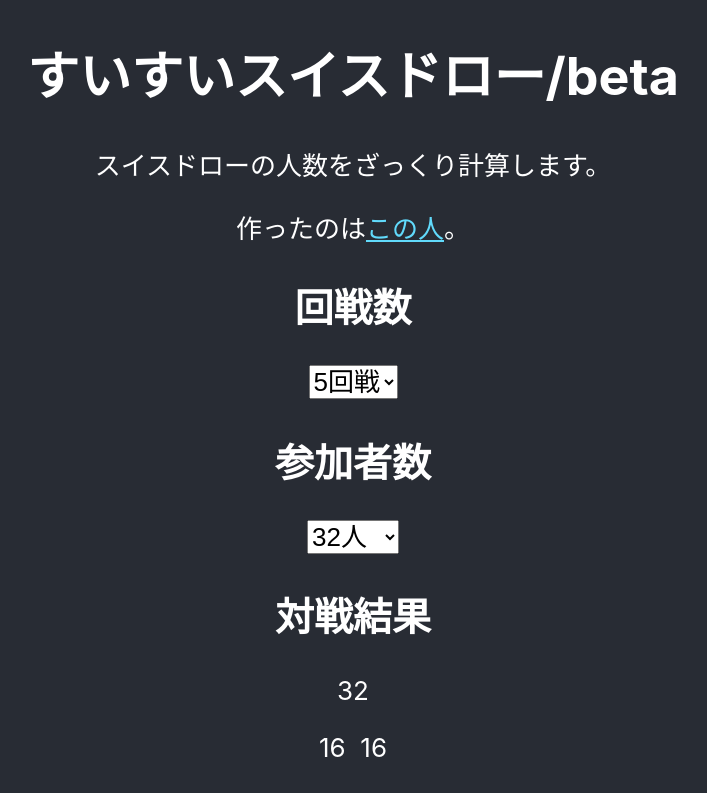
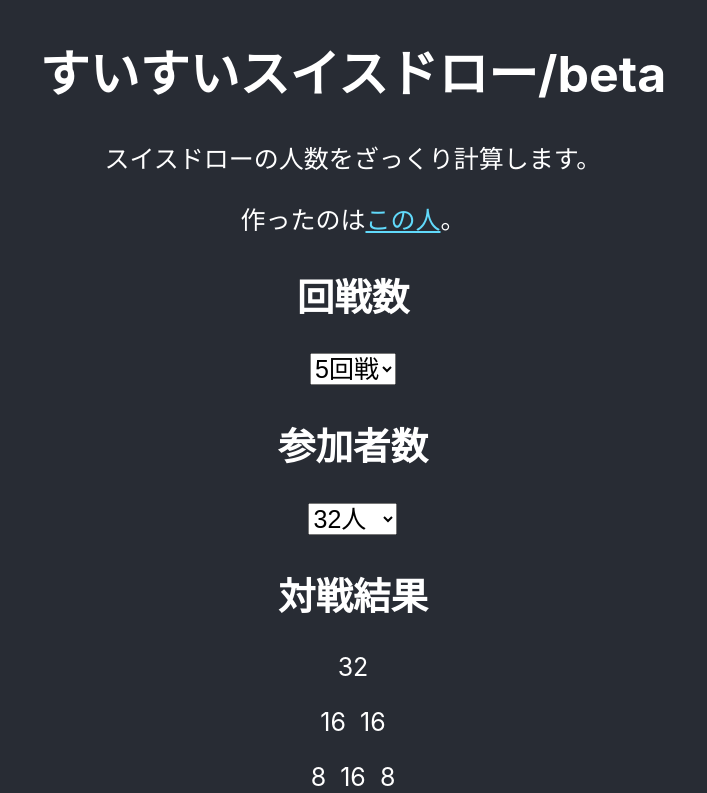
Before and after one commit to rue1-suzuki/suisuisuisu-draw, a React (Create React App) app: page / in a window 1280 px wide. Shown: the top 793 px of the page, without its empty margins (287-994 px from the left). Built offline with nearby package versions, Linux system fonts and the light colour scheme.

Commit message:
edit width

```diff
--- a/src/App.css
+++ b/src/App.css
@@ -4,13 +4,17 @@ body {
   flex-direction: column;
   align-items: center;
   justify-content: center;
-  font-size: calc(10px + 2vmin);
+  font-size: calc(100vmin/32);
   color: white;
   text-align: center;
 }
 
+h1 {
+  font-size: calc(100vmin/16);
+}
+
 select {
-  font-size: calc(10px + 2vmin);
+  font-size: calc(100vmin/32);
 }
 
 a {
```
